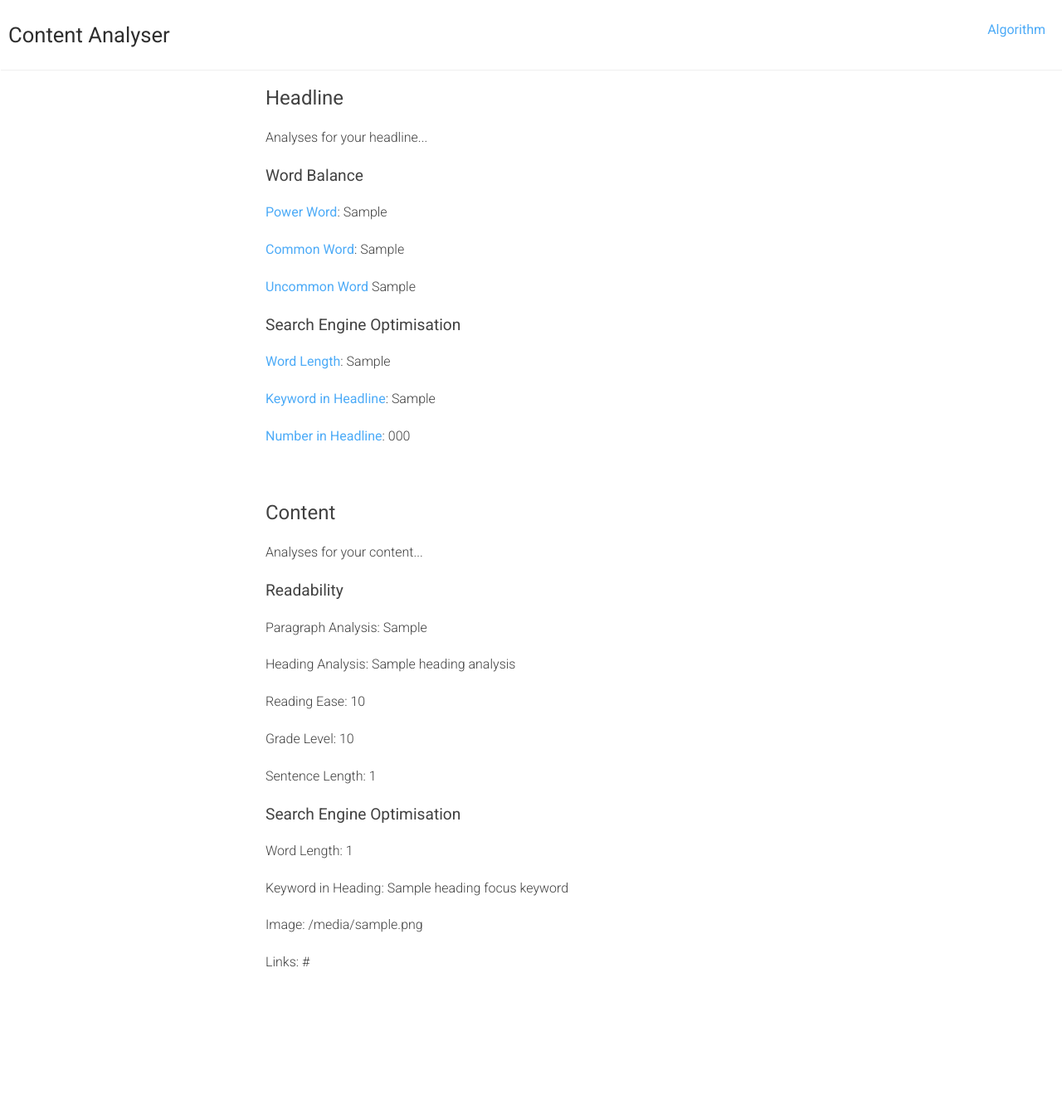
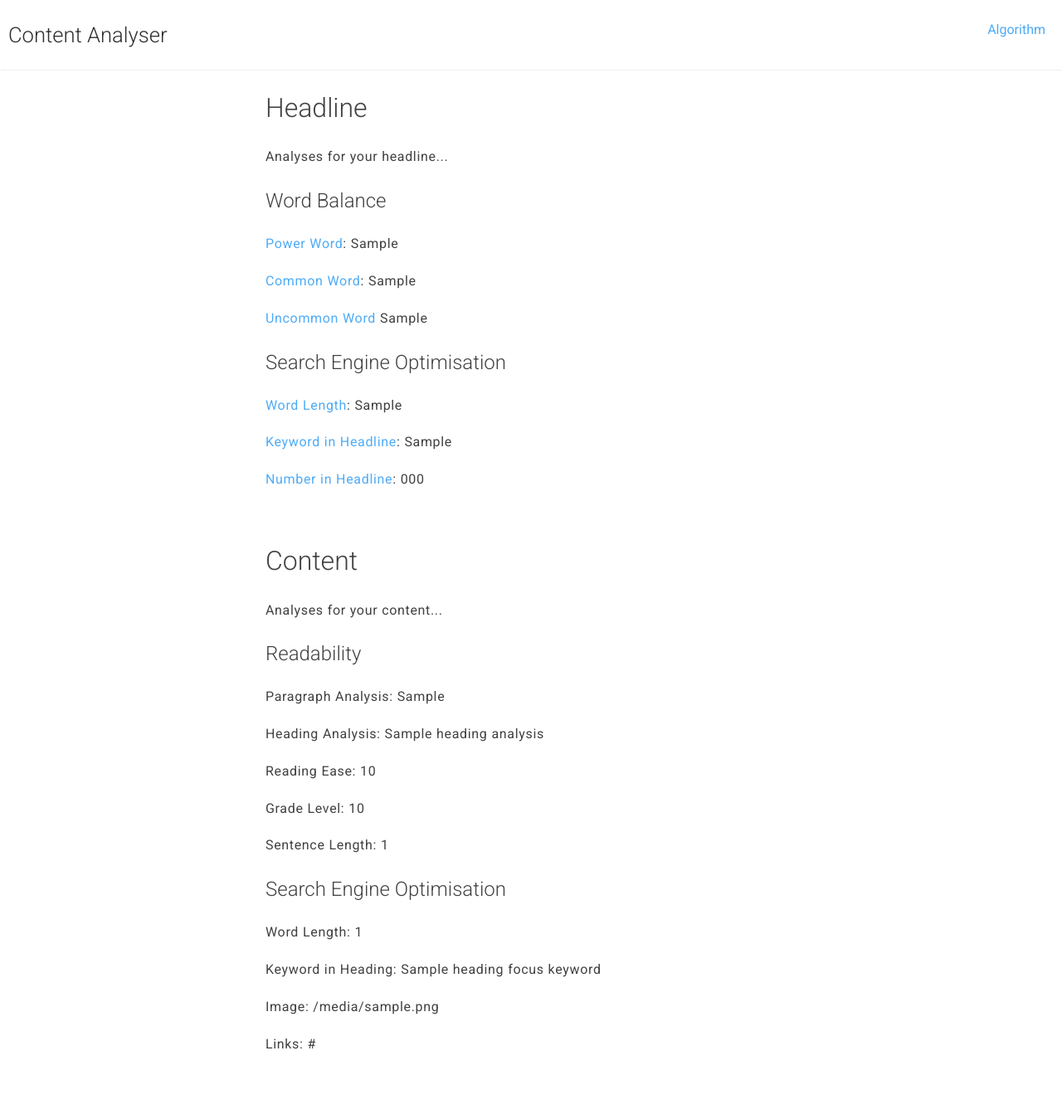
Before and after one commit to malikolabiyi/content-analyser, a Flask app: template templates/analyse.html in a window 1280 px wide. Shown: the whole page at 83% size. Before the commit the page ends 1166 px from the top, so only its background shows below. Run offline with Flask 2, Linux system fonts and the light colour scheme; the template is opened without the code that fills it: most values are stand-ins (such as "Sample title", 1, 10 or a date in 2020).

Commit message:
Making it better

```diff
--- a/static/home.css
+++ b/static/home.css
@@ -1,7 +1,7 @@
 body {
     font-family: 'Roboto', sans-serif;
     font-size: 16px;
-    font-weight: 300;
+    font-weight: 400;
     background-color: #ffffff;
     margin: 0;
     color: #2e2e2e;
--- a/static/style.css
+++ b/static/style.css
@@ -2,7 +2,7 @@
 body {
     font-family: 'Roboto', sans-serif;
     font-size: 16px;
-    font-weight: 300;
+    font-weight: 400;
     background-color: #ffffff;
     margin: 0;
     color: #414141;
@@ -11,6 +11,8 @@ body {
 p {
     font-size: 1em;
     line-height: 1.8em;
+    word-spacing: 0.3px;
+    letter-spacing: 0.5pt;
 }
 
 strong {
@@ -29,7 +31,7 @@ a:hover {
 }
 
 h1, h2, h3, h4, h5, h6 {
-    font-weight: 400;
+    font-weight: 300;
 }
 
 h1 {
@@ -38,11 +40,11 @@ h1 {
 }
 
 h2 {
-    font-size: 1.5em;
+    font-size: 2em;
 }
 
 h3 {
-    font-size: 1.2em;
+    font-size: 1.5em;
 }
 
 header {
--- a/templates/index.html
+++ b/templates/index.html
@@ -23,9 +23,9 @@
           "searchreplace visualblocks code fullscreen",
           "insertdatetime media table paste imagetools wordcount"
         ],
-        toolbar: "insertfile undo redo | styleselect | bold italic | alignleft aligncenter alignright alignjustify | bullist numlist outdent indent | link image",
+        toolbar: "insertfile undo redo | styleselect | bold italic | alignleft aligncenter alignright alignjustify | bullist numlist outdent indent | link",
         content_css: [
-        '//fonts.googleapis.com/css?family=Public+Sans:300,300i,400',
+        '//fonts.googleapis.com/css?family=Roboto:300,300i,400&display=swap',
         '//static/style.css'
         ]
       });
```
